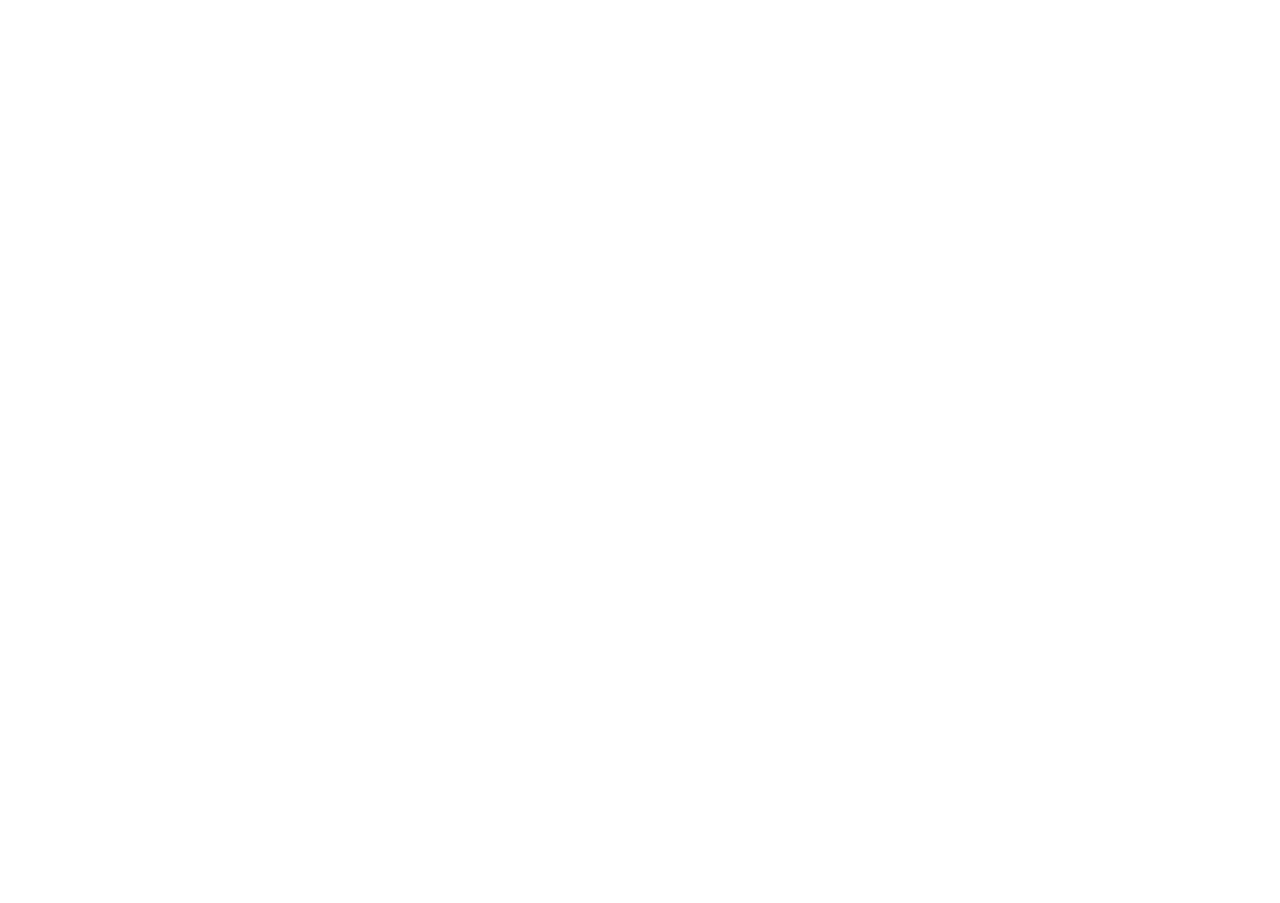
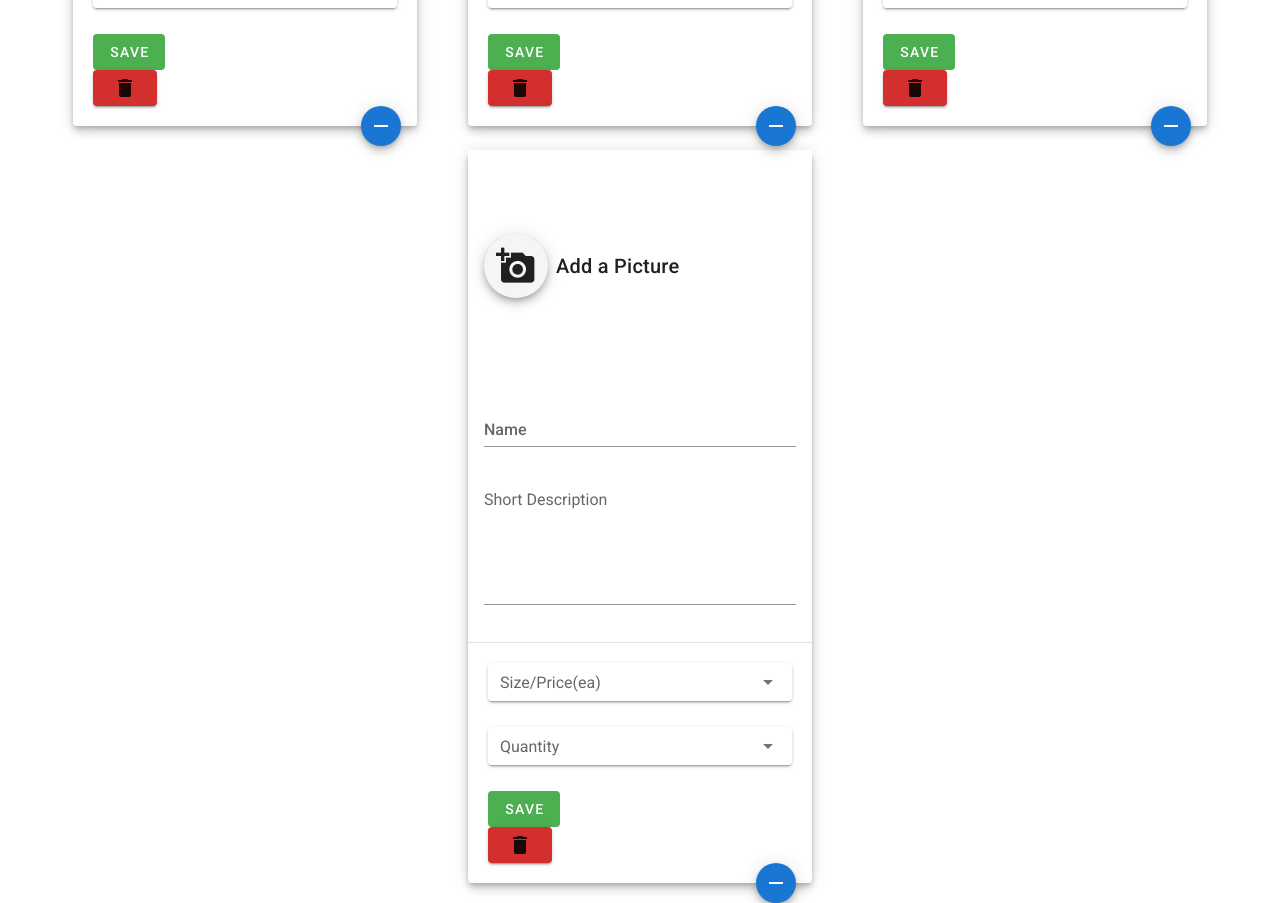
Before and after one commit to cpwalters75/FreshPlatez, a Vue app: page /admin in a window 1280 px wide. Shown: the part 2560-3463 px from the top of the page. Before the commit the page ends 2327 px from the top, so only its background shows below. Built offline with nearby package versions, Linux system fonts and the light colour scheme.

Commit message:
added a add card framework in Admin

```diff
--- a/src/App.vue
+++ b/src/App.vue
@@ -3,7 +3,8 @@
     <Header />
     <NavBar />
     <v-content>
-      <router-view />
+
+      <router-view/>
     </v-content>
   </v-app>
 </template>
--- /dev/null
+++ b/src/components/AddMealCard.vue
@@ -0,0 +1,112 @@
+<template>
+  <v-card elevation="6" class="mx-auto" max-width="344">
+    <v-card-title>
+     <v-btn
+        large
+        center
+        fab
+        ><v-icon x-large>mdi-camera-plus</v-icon>
+    </v-btn>
+    <div class='pl-2'>Add a Picture</div>
+      <v-img :src="newMeal.imageSrc" height="200px"></v-img>
+
+   </v-card-title>
+
+    <v-card-title>
+      <v-text-field
+        v-model="name"
+        :rules="nameRules"
+        label="Name"
+        required
+        clearable="true"
+      ></v-text-field>
+      <v-btn
+        @click="show = !show"
+        fab
+        dark
+        small
+        color="primary "
+        bottom
+        right
+        absolute
+      >
+        <v-icon>{{ show ? "mdi-minus" : "mdi-plus" }}</v-icon>
+      </v-btn>
+    </v-card-title>
+
+    <v-card-subtitle>
+      <v-textarea
+        v-model="shortDescription"
+        :value="this.$props.newMeal.shortDescription"
+        :rules="shortDescriptionRules"
+        label="Short Description"
+        required
+        clearable="true"
+        auto-grow="true"
+      >
+        <template v-slot:label>
+          <div>Short Description</div>
+        </template>
+      </v-textarea>
+    </v-card-subtitle>
+    <v-expand-transition>
+      <div v-show="show">
+        <v-divider></v-divider>
+
+        <v-card-actions>
+          <v-col col="4" text-align="center">
+            <v-select
+              :items="newMeal.prices"
+              label="Size/Price(ea)"
+              dense
+              solo
+            ></v-select>
+            <v-select
+              :items="newMeal.qty"
+              label="Quantity"
+              dense
+              solo
+            ></v-select>
+            <div icon @click="overlay = !overlay">
+              <v-btn class="large" depressed color="success">Save</v-btn>
+            </div>
+            <v-btn class="small red darken-2">
+              <v-icon>mdi-delete</v-icon>
+            </v-btn>
+          </v-col>
+        </v-card-actions>
+      </div>
+    </v-expand-transition>
+    <v-overlay :absolute="absolute" :value="overlay">
+      <v-btn
+        color="success"
+        @click="
+          overlay = !overlay;
+          show = !show;
+        "
+      >
+        Meal Added!
+        <v-icon class="ml-2">mdi-checkbox-marked-circle</v-icon>
+      </v-btn>
+    </v-overlay>
+  </v-card>
+</template>
+
+<script>
+export default {
+  name: "AddMealCard",
+  props: ["newMeal"],
+  data: () => ({
+    show: true,
+    absolute: true,
+    overlay: false,
+    valid: false,
+    name: "",
+    shortDescription: "",
+    nameRules: [v => !!v || "Name is required"],
+    shortDescriptionRules: [v => !!v || "Short Description is required"]
+  })
+};
+</script>
+
+<style></style>
--- a/src/components/CheckoutForm.vue
+++ b/src/components/CheckoutForm.vue
@@ -41,7 +41,7 @@
           class="mb-4"
         ></v-checkbox>
 
-        <v-btn color="primary" class="mr-4 mb-2">
+        <v-btn text small color="primary" class="mr-4 mb-2">
           Log In
         </v-btn>
         <v-btn
@@ -60,7 +60,6 @@
 <script>
 
 import axios from 'axios';
-import { EventBus } from "../event-bus"
 export default {
   data: () => ({
     show: false,
@@ -79,7 +78,8 @@ export default {
       v => !!v || "E-mail is required",
       v => /.+@.+\..+/.test(v) || "E-mail must be valid"
     ],
-    notes: ""
+    notes: "",
+    checkbox: ""
   }),
 
 
@@ -96,6 +96,7 @@ export default {
           email, Fname, Lname, notes
         };
 
+
       axios.post('/api/email', emailParams)
       .then(function (response) {
           console.log(response);
@@ -105,13 +106,6 @@ export default {
 
       });
   }},
-
-    created() {
-      EventBus.$on('show', (data) => {
-        this.show = data
-      })
-    },
-
 
     reset() {
       this.$refs.form.reset();
--- a/src/components/CheckoutList.vue
+++ b/src/components/CheckoutList.vue
@@ -21,7 +21,7 @@
 </template>
 
 <script>
-import { EventBus } from "../event-bus";
+
 //import { mapGetters } from "vuex";
 
 export default {
@@ -77,9 +77,7 @@ export default {
   },
 
   methods: {
-    checkoutShow() {
-      EventBus.$emit("show", "!show");
-    },
+
 
     initialize() {
       this.desserts = [
--- a/src/event-bus.js
+++ /dev/null
@@ -1,2 +0,0 @@
-import Vue from "vue";
-export const EventBus = new Vue();
--- a/src/router/index.js
+++ b/src/router/index.js
@@ -83,7 +83,17 @@ const routes = [
             "A beef burger over spinach with pickled zucchini and sweet potatato fries",
           imageSrc: "https://cdn.vuetifyjs.com/images/cards/sunshine.jpg"
         }
-      ]
+      ],
+      newMeal:{
+        prices: ["Small.....$7.50", "Large.....$12.00"],
+        qty: ["1", "2", "3", "4"],
+        title: "",
+        shortDescription:
+          "",
+        imageSrc: ""
+
+        // C/O https://placeholder.com/"
+      }
     }
   }
 
--- a/src/views/Admin.vue
+++ b/src/views/Admin.vue
@@ -1,8 +1,15 @@
 <template>
+
   <v-container>
     <v-row>
       <v-col col="4" v-bind:key="meal.id" v-for="meal in meals">
         <AdminMealCard v-bind:meal="meal" />
+      </v-col>
+    </v-row>
+
+    <v-row>
+      <v-col col="4">
+        <AddMealCard v-bind:newMeal="newMeal" />
       </v-col>
     </v-row>
   </v-container>
@@ -10,11 +17,13 @@
 
 <script>
 import AdminMealCard from "../components/AdminMealCard.vue";
+import AddMealCard from "../components/AddMealCard.vue";
 export default {
   name: "Admin",
-  props: ["meals"],
+  props: ["meals", "newMeal"],
   components: {
-    AdminMealCard
+    AdminMealCard,
+    AddMealCard
   }
 };
 </script>
```
